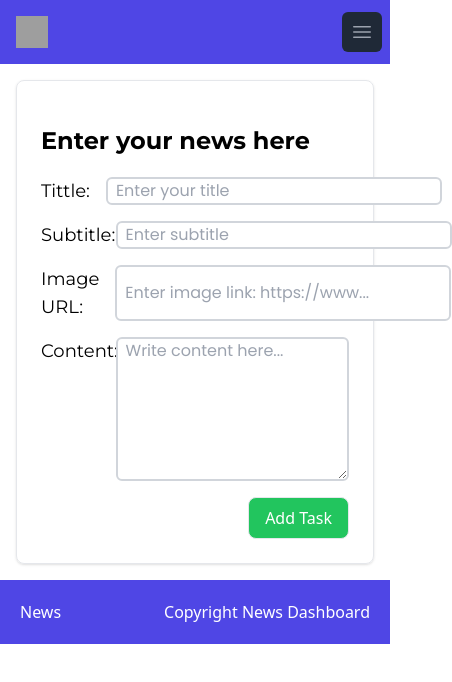
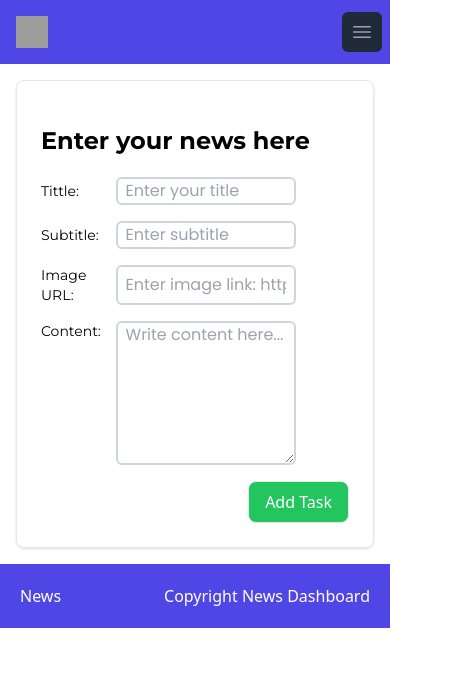
Before and after one commit to adityadixit29/news-app, a React (Vite) app in the folder client/: page /addnews in a window 390 px wide. Shown: the top 682 px of the page, 452 px wide, since content can reach past the window. Built offline with nearby package versions, Linux system fonts and the light colour scheme; grey boxes are pictures that could not be loaded.

Commit message:
Update Addnews.jsx

```diff
--- a/client/src/pages/addnews/Addnews.jsx
+++ b/client/src/pages/addnews/Addnews.jsx
@@ -42,39 +42,39 @@ const Addnews = () => {
         <section>
           <form onSubmit={submitHandler} className='flex flex-col gap-4'>
            <div className='flex gap-4 items-center font-titleFont text-lg'>
-           <label className='w-[19%]'>Tittle: </label> <input type="text"
+           <label className='w-[19%] text-sm sm:text-lg '>Tittle: </label> <input type="text"
               placeholder='Enter your title'
               required
               value={title}
               onChange={(e) => setTitle(e.target.value)}
-              className='border-2 border-gray-300 outline-none rounded-md w-[500px] px-2 lg:w-[795px] font-bodyFont text-base'
+              className='border-2 border-gray-300 outline-none rounded-md w-[180px] sm:w-[500px] px-2 lg:w-[795px] font-bodyFont text-base'
             />
            </div>
           <div className='flex gap-4 items-center font-titleFont text-lg'>
-          <label className='w-[19%]'>Subtitle:</label> <input type="text"
+          <label className='w-[19%] text-sm sm:text-lg '>Subtitle:</label> <input type="text"
               placeholder='Enter subtitle'
               required
               value={subtitle}
               onChange={(e) => setSubtitle(e.target.value)}
-              className='border-2 border-gray-300 outline-none rounded-md w-[500px] lg:w-[795px] px-2 font-bodyFont text-base'
+              className='border-2 border-gray-300 outline-none rounded-md w-[180px] sm:w-[500px] lg:w-[795px] px-2 font-bodyFont text-base'
             />
           </div>
            <div className='flex gap-4 font-titleFont text-lg'>
-           <label className='w-[19%]'>Image URL:</label> <input type="text"
+           <label className='w-[19%] text-sm sm:text-lg '>Image URL:</label> <input type="text"
               placeholder='Enter image link: https://www...'
               required
               value={image}
               onChange={(e) => setImage(e.target.value)}
-              className='border-2 border-gray-300 outline-none rounded-md w-[500px] px-2 lg:w-[795px] font-bodyFont text-base'
+              className='border-2 border-gray-300 outline-none rounded-md w-[180px] sm:w-[500px] px-2 lg:w-[795px] font-bodyFont text-base'
             />
            </div>
             <div className='flex gap-4 font-titleFont text-lg'>
-            <label className='w-[19%]'>Content:</label> <textarea type="text"
+            <label className='w-[19%] text-sm sm:text-lg '>Content:</label> <textarea type="text"
               placeholder='Write content here...'
               required
               value={content}
               onChange={(e) => setContent(e.target.value)}
-              className='border-2 border-gray-300 outline-none rounded-md w-[500px] px-2 lg:w-[795px] font-bodyFont text-base h-36'
+              className='border-2 border-gray-300 outline-none rounded-md w-[180px] sm:w-[500px] px-2 lg:w-[795px] font-bodyFont text-base h-36'
             />
             </div>
             <div className='flex justify-end'>
```
